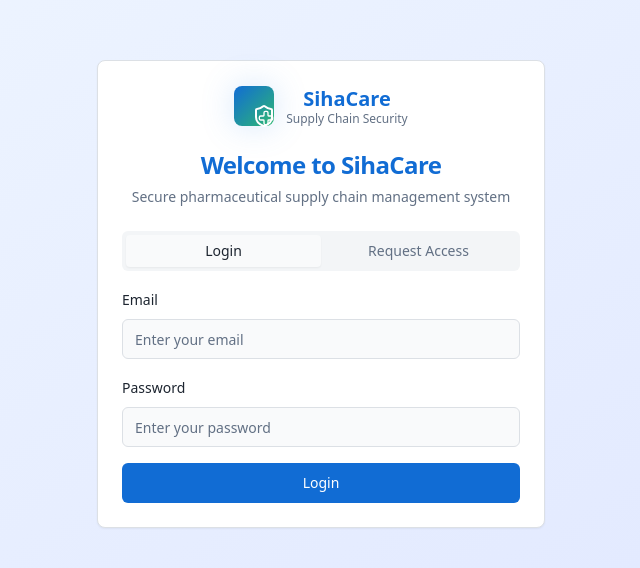
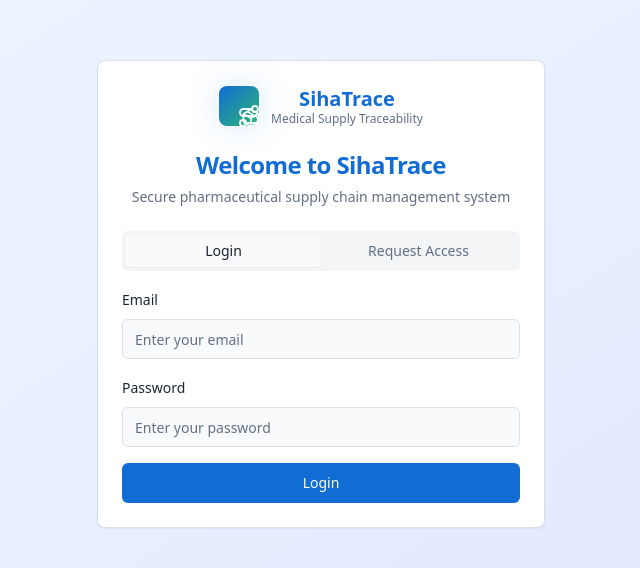
Before and after one commit to itsmoriokivich/sihacare, a React (Vite) app: page /login in a window 1280 px wide. Shown: the part 106-674 px from the top of the page, without its empty margins (319-959 px from the left). Built offline with nearby package versions, Linux system fonts and the light colour scheme.

Commit message:
Refactor: Rename system to SihaTrace

```diff
--- a/index.html
+++ b/index.html
@@ -3,11 +3,11 @@
   <head>
     <meta charset="UTF-8" />
     <meta name="viewport" content="width=device-width, initial-scale=1.0" />
-    <title>SihaCare - Medical Supply Chain Security</title>
+    <title>SihaTrace - Medical Supply Chain Traceability</title>
     <meta name="description" content="Combating diversion and corruption in public medical supply chains through transparent, traceable workflows and role-based access controls." />
-    <meta name="author" content="SihaCare Team" />
+    <meta name="author" content="SihaTrace Team" />
 
-    <meta property="og:title" content="SihaCare - Medical Supply Chain Security" />
+    <meta property="og:title" content="SihaTrace - Medical Supply Chain Traceability" />
     <meta property="og:description" content="Interactive demo system showcasing how technology can eliminate corruption in medical supply chains through transparency and traceability." />
     <meta property="og:type" content="website" />
     <meta property="og:image" content="https://lovable.dev/opengraph-image-p98pqg.png" />
--- a/src/components/Logo.tsx
+++ b/src/components/Logo.tsx
@@ -1,6 +1,6 @@
 import React from 'react';
 import { useNavigate } from 'react-router-dom';
-import { Shield, Cross } from 'lucide-react';
+import { Route, Package } from 'lucide-react';
 
 interface LogoProps {
   className?: string;
@@ -20,19 +20,19 @@ export default function Logo({ className = "", showText = true }: LogoProps) {
       onClick={handleClick}
     >
       <div className="relative">
-        {/* S+T merged logo with medical theme */}
+        {/* Medical supply tracing logo */}
         <div className="w-10 h-10 gradient-hero rounded-lg flex items-center justify-center shadow-glow">
           <div className="relative">
-            <Shield className="w-6 h-6 text-white absolute -top-0.5 -left-0.5" />
-            <Cross className="w-4 h-4 text-white absolute top-1 left-1" />
+            <Package className="w-5 h-5 text-white absolute top-0.5 left-0.5" />
+            <Route className="w-6 h-6 text-white/90 absolute -top-0.5 -left-0.5" />
           </div>
         </div>
       </div>
 
       {showText && (
         <div className="flex flex-col">
-          <h1 className="text-xl font-bold text-primary">SihaCare</h1>
-          <p className="text-xs text-muted-foreground -mt-0.5">Supply Chain Security</p>
+          <h1 className="text-xl font-bold text-primary">SihaTrace</h1>
+          <p className="text-xs text-muted-foreground -mt-0.5">Medical Supply Traceability</p>
         </div>
       )}
     </div>
--- a/src/index.css
+++ b/src/index.css
@@ -2,7 +2,7 @@
 @tailwind components;
 @tailwind utilities;
 
-/* SihaCare Medical Supply Chain System Design System */
+/* SihaTrace Medical Supply Chain System Design System */
 
 @layer base {
   :root {
--- a/src/pages/Index.tsx
+++ b/src/pages/Index.tsx
@@ -55,7 +55,7 @@ const Index = () => {
           <Logo className="justify-center mb-8" />
 
           <h1 className="text-5xl md:text-6xl font-bold text-primary mb-6">
-            SihaCare
+            SihaTrace
           </h1>
 
           <p className="text-xl md:text-2xl text-muted-foreground mb-4">
@@ -170,7 +170,7 @@ const Index = () => {
         <div className="container mx-auto px-4">
           <Card className="card-medical max-w-4xl mx-auto">
             <CardHeader className="text-center">
-              <CardTitle className="text-3xl mb-4">Ready to Experience SihaCare?</CardTitle>
+              <CardTitle className="text-3xl mb-4">Ready to Experience SihaTrace?</CardTitle>
               <CardDescription className="text-lg">
                 This is a fully interactive demo system with predefined accounts for each role.
                 Experience the complete workflow from warehouse management to patient care.
@@ -216,7 +216,7 @@ const Index = () => {
         <div className="container mx-auto px-4 text-center">
           <Logo className="justify-center mb-4" />
           <p className="text-muted-foreground">
-            © 2024 SihaCare Demo System. Built to showcase medical supply chain security solutions.
+            © 2024 SihaTrace Demo System. Built to showcase medical supply chain traceability solutions.
           </p>
         </div>
       </footer>
--- a/src/pages/Login.tsx
+++ b/src/pages/Login.tsx
@@ -111,7 +111,7 @@ const Login = () => {
           <div className="flex justify-center mb-4">
             <Logo />
           </div>
-          <CardTitle className="text-2xl font-bold text-primary">Welcome to SihaCare</CardTitle>
+          <CardTitle className="text-2xl font-bold text-primary">Welcome to SihaTrace</CardTitle>
           <CardDescription>
             Secure pharmaceutical supply chain management system
           </CardDescription>
--- a/src/types/index.ts
+++ b/src/types/index.ts
@@ -1,4 +1,4 @@
-// SihaCare System Types
+// SihaTrace System Types
 
 export interface User {
   id: string;
```
